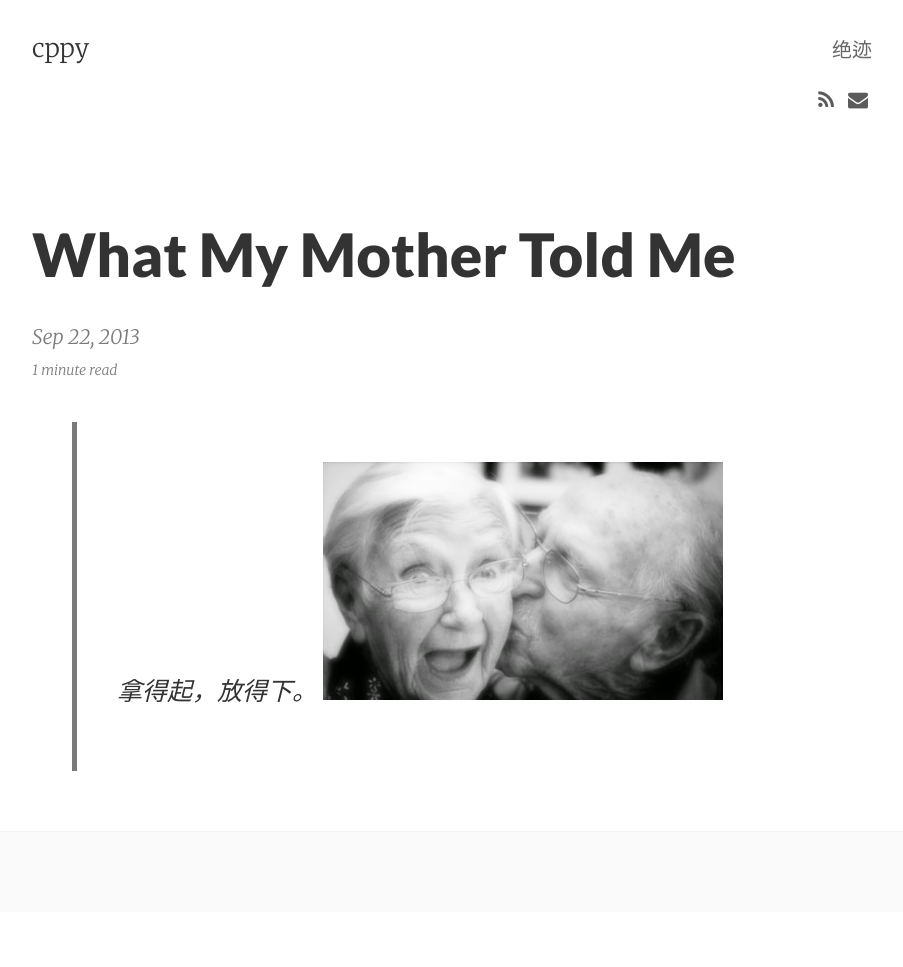
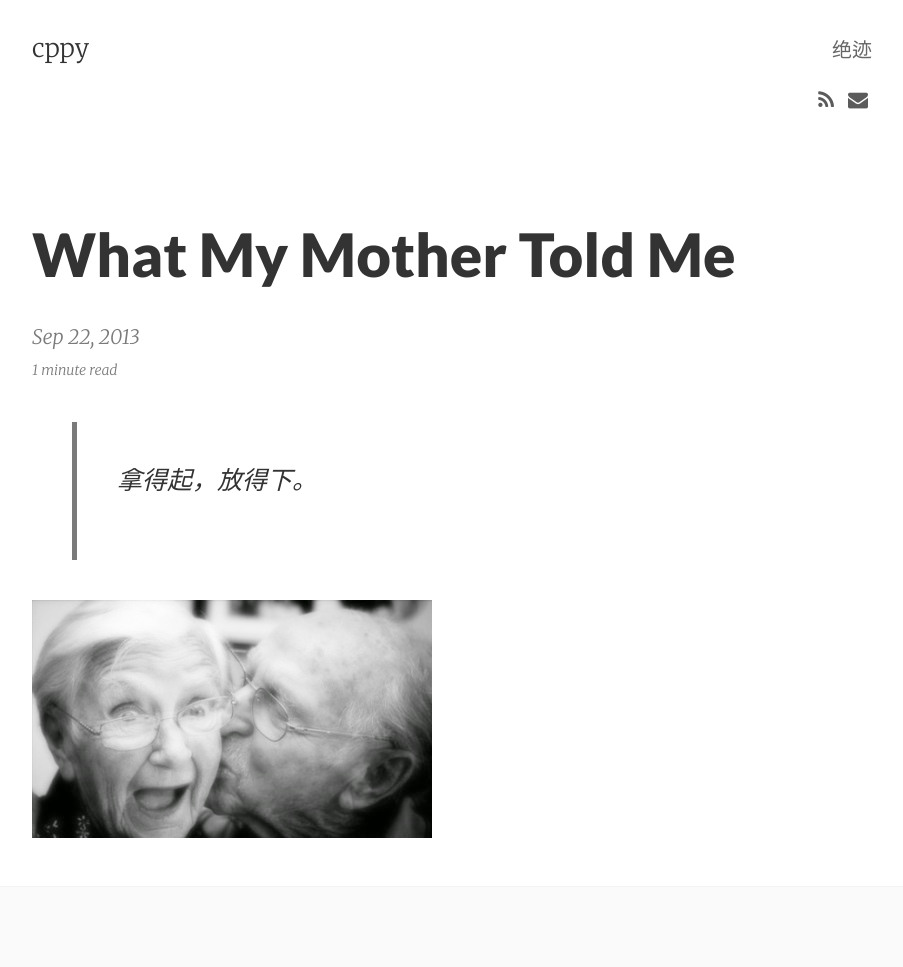
Before and after one commit to cppy/cppy.github.io, a Jekyll site: the page built from _posts/2013-09-22-.md, in a window 1280 px wide. Shown: the whole page, without its empty margins (188-1091 px from the left). Built offline with Jekyll 4.4.1, drawn with Linux system fonts in a browser that asks for light colours; nearby versions of some CDN libraries; comment, search, counter and statistics services are not loaded; before the commit the page ends 912 px from its top, so only the background shows below that.

Commit message:
y
this is y

```diff
--- a/_posts/2013-09-22-.md
+++ b/_posts/2013-09-22-.md
@@ -6,4 +6,5 @@
 categories:
 ---
 >拿得起，放得下。
-![](https://raw.githubusercontent.com/cppy/cppy.github.io/master/_posts/bear.jpg)
+
+![](https://github.com/cppy/cppy.github.io/blob/master/_posts/bear.jpg)
```
